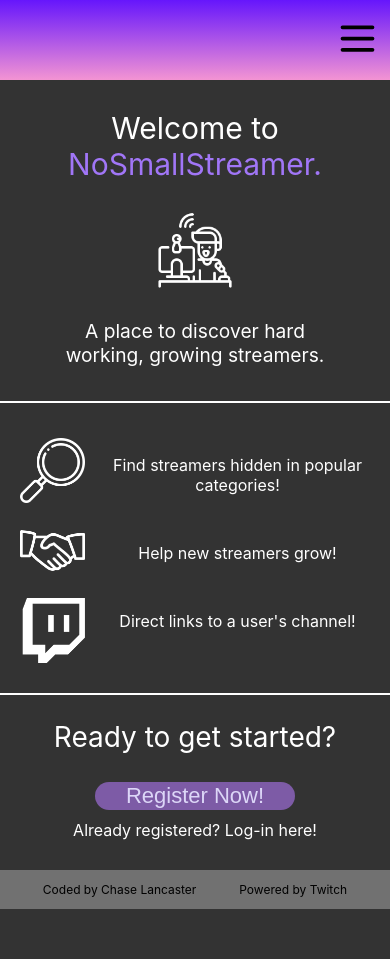
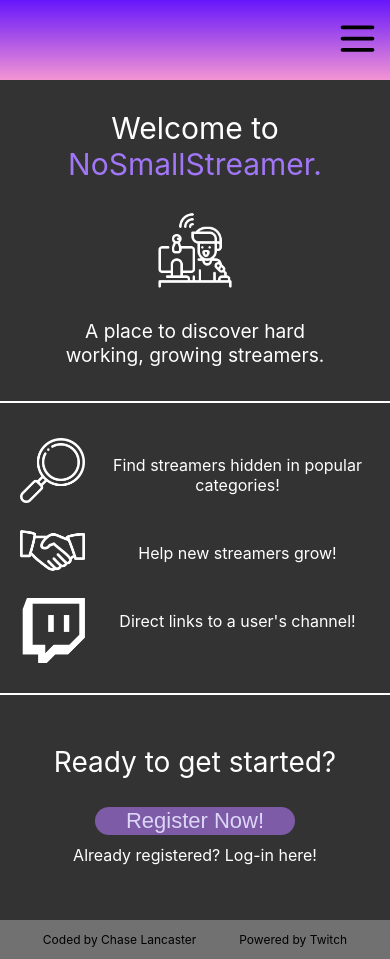
Before and after one commit to chaselancaster/nosmallstreamer-frontend, a React (Create React App) app: page / in a window 390 px wide. Before the commit the page ends 909 px from the top, so only its background shows below. Built offline with nearby package versions, Linux system fonts and the light colour scheme; some icons are missing.

Commit message:
add height to the getting started parent in mobile form

```diff
--- a/src/Component/Landing/Landing.css
+++ b/src/Component/Landing/Landing.css
@@ -75,9 +75,11 @@
 .get-started-parent {
   display: flex;
   flex-direction: column;
+  justify-content: center;
   align-items: center;
   text-align: center;
   margin-bottom: 30px;
+  height: 50vw;
 }
 
 .get-started-parent p {
```
